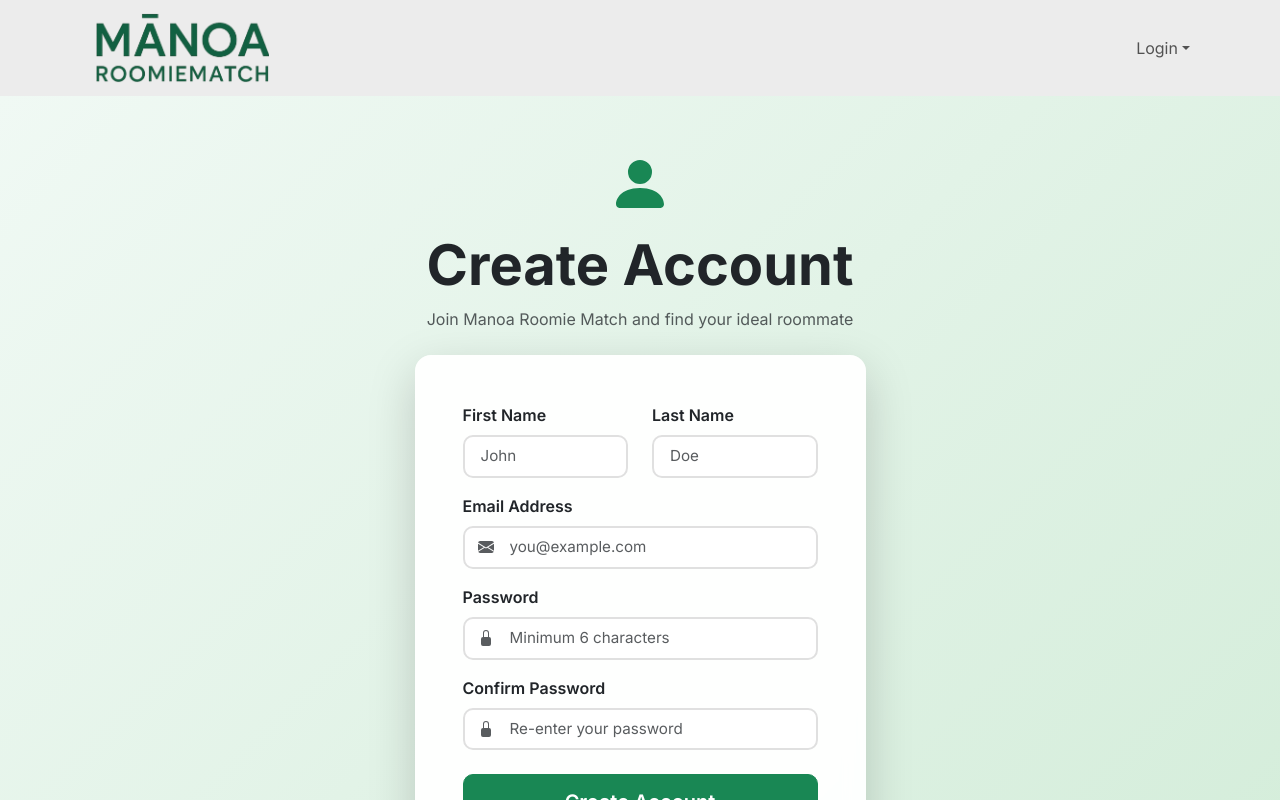
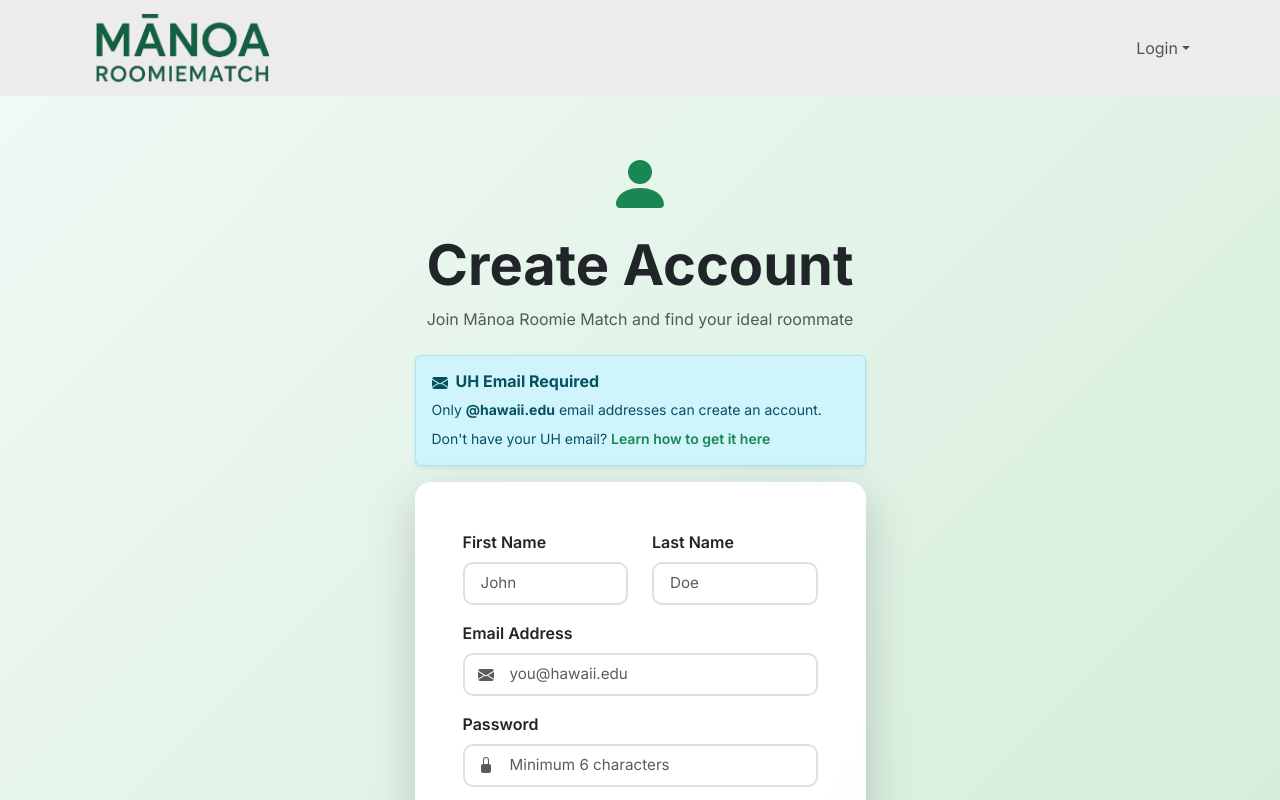
Before and after one commit to manoaroomiematch/manoaroomiematch, a Next.js app: page /auth/signup in a window 1280 px wide. Shown: the top 800 px of the page. Built offline with nearby package versions, Linux system fonts and the light colour scheme; no server answers.

Commit message:
issue-47

```diff
--- a/src/app/auth/signup/page.tsx
+++ b/src/app/auth/signup/page.tsx
@@ -27,7 +27,13 @@ const SignUp = () => {
   const schema = Yup.object().shape({
     firstName: Yup.string().required('First Name is required'),
     lastName: Yup.string().required('Last Name is required'),
-    email: Yup.string().required('Email is required').email('Email is invalid'),
+    email: Yup.string()
+      .required('Email is required')
+      .email('Email is invalid')
+      .test('is-hawaii-edu', 'Only @hawaii.edu emails are allowed', (value) => {
+        if (!value) return false;
+        return value.toLowerCase().endsWith('@hawaii.edu');
+      }),
     password: Yup.string()
       .required('Password is required')
       .min(6, 'Password must be at least 6 characters')
@@ -127,8 +133,34 @@ const SignUp = () => {
                 <PersonFill size={64} className="text-success" />
               </div>
               <h1 className="display-4 fw-bold mb-2">Create Account</h1>
-              <p className="text-muted">Join Manoa Roomie Match and find your ideal roommate</p>
+              <p className="text-muted">Join Mānoa Roomie Match and find your ideal roommate</p>
             </div>
+            <Alert variant="info" className="shadow-sm mb-3">
+              <Alert.Heading className="h6 fw-bold">
+                <EnvelopeFill className="me-2" />
+                UH Email Required
+              </Alert.Heading>
+              <p className="mb-2 small">
+                Only
+                {' '}
+                <strong>@hawaii.edu</strong>
+                {' '}
+                email addresses can create an account.
+              </p>
+              <p className="mb-0 small">
+                Don&apos;t have your UH email?
+                {' '}
+                <a
+                  href="https://www.hawaii.edu/myuhinfo/uh-email-account/"
+                  target="_blank"
+                  rel="noopener noreferrer"
+                  className="text-decoration-none fw-semibold"
+                  style={{ color: '#198754' }}
+                >
+                  Learn how to get it here
+                </a>
+              </p>
+            </Alert>
             {submitError && (
               <Alert variant="danger" onClose={() => setSubmitError(null)} dismissible className="shadow-sm">
                 {submitError}
@@ -200,7 +232,7 @@ const SignUp = () => {
                         type="email"
                         {...register('email')}
                         className={`form-control form-control-lg ${errors.email ? 'is-invalid' : ''}`}
-                        placeholder="you@example.com"
+                        placeholder="you@hawaii.edu"
                         disabled={isLoading}
                         style={{
                           borderRadius: '10px',
```
